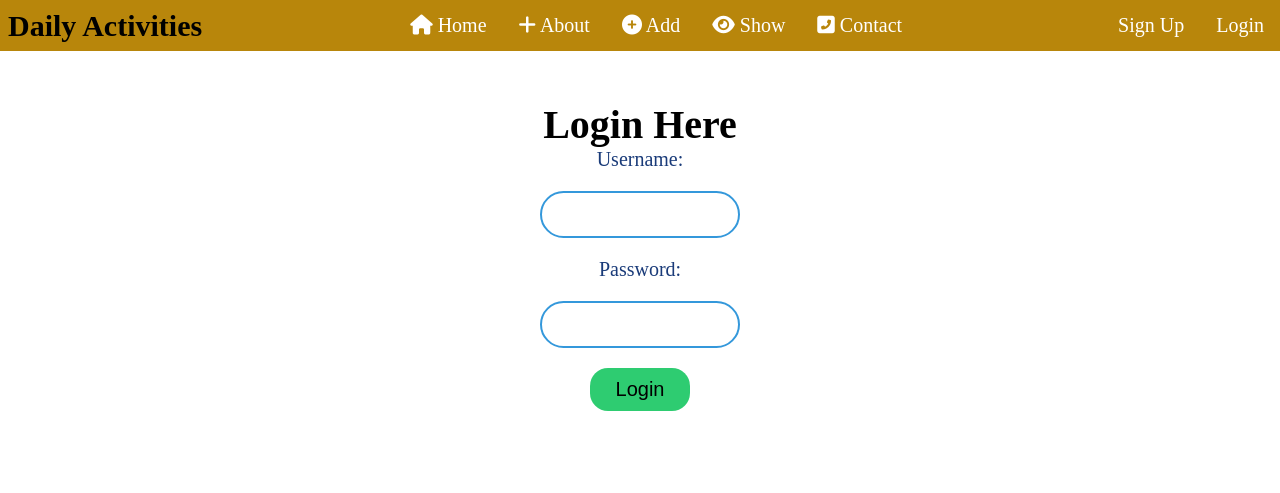
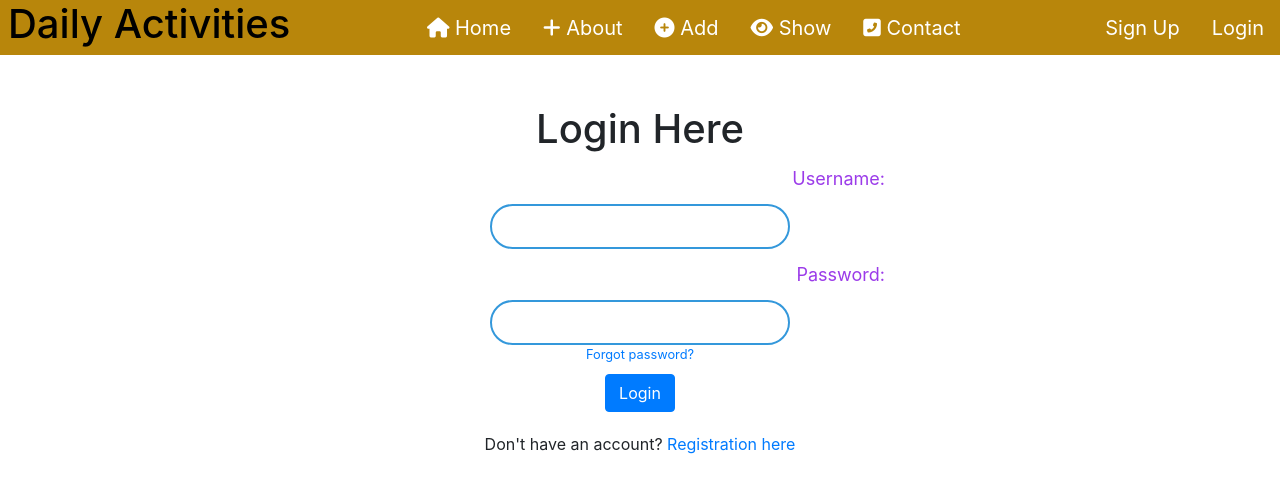
Before and after one commit to HussainShafayet/Daily-activities, a Django app: page /login/ in a window 1280 px wide. Shown: the top 493 px of the page. Run offline with Django 3.2, Linux system fonts and the light colour scheme; some libraries are stand-ins or nearby versions.

Commit message:
Added design

```diff
--- a/Daily_activities/settings.py
+++ b/Daily_activities/settings.py
@@ -37,6 +37,7 @@ INSTALLED_APPS = [
     'django.contrib.sessions',
     'django.contrib.messages',
     'django.contrib.staticfiles',
+    'crispy_forms',
     'main',
 ]
 
@@ -123,6 +124,8 @@ USE_TZ = True
 # https://docs.djangoproject.com/en/3.1/howto/static-files/
 
 STATIC_URL = '/static/'
+
 STATICFILES_DIRS = [
     os.path.join(BASE_DIR,'static')
 ]
+CRISPY_TEMPLATE_PACK='bootstrap4'
--- a/Daily_activities/urls.py
+++ b/Daily_activities/urls.py
@@ -14,7 +14,8 @@ Including another URLconf
     2. Add a URL to urlpatterns:  path('blog/', include('blog.urls'))
 """
 from django.contrib import admin
-from django.urls import path,include
+from django.urls import path, include
+from django.conf.urls.static import static
 
 urlpatterns = [
     path('',include('main.urls')),
--- a/main/forms.py
+++ b/main/forms.py
@@ -33,9 +33,37 @@ class Register(UserCreationForm):
             'first_name', 'last_name', 'username', 'email', 'password1', 'password2'
 
         ]
-        widgets = {
-            'first_name': forms.TextInput(attrs={'placeholder': 'First name', 'label': ''})
+        labels = {
+            'email':'Email*'
         }
+    def __init__(self,*args, **kwargs):
+        super(Register, self).__init__(*args, **kwargs)
+
+        self.fields['first_name'].widget.attrs.update({
+            'autofocus': True,
+            'required':True,
+            'placeholder': 'First name',
+        })
+        self.fields['last_name'].widget.attrs.update({
+            'required': True,
+            'placeholder': 'Last name'
+        })
+        self.fields['username'].widget.attrs.update({
+            'placeholder': 'username',
+            'autofocus':False
+        })
+        self.fields['email'].widget.attrs.update({
+            'required': True,
+            'placeholder': 'Email',
+
+        })
+        self.fields['password1'].widget.attrs.update({
+            'placeholder': 'Password'
+        })
+        self.fields['password2'].widget.attrs.update({
+            'placeholder': 'Confirm password'
+        })
+
 
 
 
--- a/main/views.py
+++ b/main/views.py
@@ -1,5 +1,5 @@
 from django.shortcuts import render,redirect
-from .models import Expenses,Category
+from .models import Expenses, Category, User
 from .forms import MyExpenses, Register, UserLoginForm,Add_category
 from django.contrib.auth import authenticate, login, logout as django_logout
 from django.contrib.auth.decorators import login_required
@@ -13,11 +13,22 @@ def register(request):
     if request.method == "POST":
         user_form = Register(request.POST)
         if user_form.is_valid():
+            all_email = User.objects.values_list('email',flat=True)
+            user_email = user_form.cleaned_data['email']
+            for i in all_email:
+                if i == user_email:
+                    messages.error(request,'Email Already added')
+                    return render(request,'register.html',{'user_form':user_form})
             user_form.save()
+            messages.success(request, 'Registration Successful')
             return redirect('login')
     else:
+
         user_form = Register()
-    return render(request, 'register.html', {'user_form': user_form})
+    contex = {
+            'user_form': user_form
+            }
+    return render(request, 'register.html',contex)
 
 
 def user_login(request):
@@ -38,9 +49,9 @@ def user_login(request):
                 }
                 return render(request,'login.html',contex)
     else:
-        log_form =UserLoginForm()
-    return render(request, 'login.html', {'log_form': log_form})
-
+        log_form = UserLoginForm()
+        contex = {'log_form': log_form}
+    return render(request, 'login.html', contex)
 
 def logout(request):
     django_logout(request)
@@ -122,18 +133,17 @@ def add_category(request):
     if request.method == 'POST':
         category = Add_category(request.POST)
         if category.is_valid():
-            ct = Category.objects.all()
+            all_cat = Category.objects.all()
             cat = Category()
             cat.user = request.user
             cat.category = category.cleaned_data['category']
-            for i in ct:
+            for i in all_cat:
                 if i.category == cat.category and i.user == request.user:
                     contex = {
                         'category': Add_category(),
-                        'error':'This category already added!!!!'
+                        'error':'This category already added!'
                     }
-                    return render(request,'category.html', contex)
-
+                    return render(request, 'category.html', contex)
             cat.save()
             return redirect('add')
     else:
--- a/static/js/main.js
+++ b/static/js/main.js
@@ -1,5 +1,5 @@
 $(document).ready(function() {
-    $('.data_del').on('click', function() {
+    $('.btn-danger').on('click', function() {
         return confirm('Are you sure?');
     });
     $('#icon').click(function() {
@@ -14,4 +14,5 @@ $(document).ready(function() {
             width: 'toggle'
         }, 1000);
     });
+
 });
--- a/static/style/main.css
+++ b/static/style/main.css
@@ -10,6 +12,7 @@
     display: flex;
     justify-content: space-between;
     align-items: center;
+    height: 55px;
 }
 
 nav #logo {
@@ -118,13 +124,22 @@
     align-items: center;
 }
 
- .add-data tr th,
- label {
-     color: rgb(26, 59, 121);
-     font-size: 20px;
+#add-data label {
+    color: rgb(13, 184, 206);
+    font-size: 18px;
+    display: flex;
+    align-items: center;
+    justify-content: end;
 }
 
- .add-data input[type='text'],
+#add-data table tr,
+label {
+    justify-content: center;
+    align-items: center;
+    margin: 12px;
+}
+
+#add-data input[type='text'],
 input[type='number'],
 select {
     border: 2px solid rgb(51, 153, 76);
@@ -234,26 +265,64 @@
     padding: 12px 12px;
 }
 
- .data_del {
-     color: red;
-     margin-left: 8px;
-     font-size: 17px;
+.btn-danger {
+    margin-left: px;
+}
+
+.btn-primary {
+    width: 70px;
+}
+
+.data_edit:hover {
     text-decoration: none;
 }
 
- .data_edit {
-     color: #2ecc71;
-     margin-left: 8px;
-     font-size: 17px;
-     text-decoration: none;
+
+/* Edit form */
+
+#edit-form {
+    width: 500px;
+    height: 500px;
+    margin: 50px auto;
+    display: flex;
+    justify-content: center;
+    align-items: center;
+    background-color: darkseagreen;
 }
 
- .container {
-     width: 100px;
-     margin: 0 auto;
+#data-form tr th,
+label {
+    display: flex;
+    justify-content: end;
+    align-items: center;
+    margin-right: 5px;
+}
+
+#data-form tr,
+label {
+    color: rgb(155, 59, 233);
+    font-size: 18px;
+    display: flex;
+    align-items: center;
+    justify-content: end;
+}
+
+#data-form select,
+input[type='text'],
+input[type='number'] {
+    border: 2px solid rgb(51, 153, 76);
+    border-radius: 4px;
+    width: 200px;
+    height: 40px;
+    padding: 6px 10px;
+}
+
+#edit-btn {
     text-align: center;
-     font-size: 20px;
+    margin-top: 10px;
 }
+
+
 /* login page design */
 
 .div_login {
@@ -261,54 +330,66 @@
     margin: 0 auto;
     margin-top: 50px;
     text-align: center;
-     font-size: 20px;
 }
 
- .login input[type="text"],
- .login input[type="password"] {
+.div_login input[type="text"],
+.div_login input[type="password"] {
     border: 0;
     background: none;
     display: block;
-     margin: 20px auto;
+    margin: 0px auto;
     text-align: center;
     border: 2px solid#3498db;
-     padding: 14px 10px;
-     width: 200px;
+    padding: 12px 16px;
+    width: 300px;
     outline: none;
     color: black;
     border-radius: 24px;
     transition: .25s;
+    height: 45px;
 }
 
- .login input[type="text"]:focus,
- .login input[type="password"]:focus {
-     width: 280px;
+.div_login input[type="text"]:focus,
+.div_login input[type="password"]:focus {
+    width: 380px;
     border-color: #2ecc71;
     font-size: 18px;
 }
 
- .login input[type="submit"] {
-     border-radius: 18px;
-     background: #2ecc71;
-     border: none;
-     padding: 10px;
-     width: 100px;
-     font-size: 20px;
-     cursor: pointer;
+#log-btn {
+    margin-top: 10px;
 }
 
- .login input[type="submit"]:hover {
-     color: white;
-     transition: 0.7s;
+#forgot-pass a {
+    text-decoration: none;
+    display: flex;
+    justify-content: space-around;
 }
+
+
 /* register page*/
 
- .div_register {
-     border: 1px solid rebeccapurple;
-     width: 800px;
-     margin: 0 auto;
+#reg-header {
+    color: #2ecc71;
     text-align: center;
 }
+
+#reg-subm {
+    width: 200px;
+    margin: 0px auto;
+    display: flex;
+    justify-content: center;
+}
+
+#reg-log {
+    margin-top: 20px;
+}
+
+#reg-log a {
+    text-decoration: none;
+}
+
+
 /* Extra small devices (phones, 600px and down) */
 
 @media only screen and (max-width: 600px) {
--- a/templates/base.html
+++ b/templates/base.html
@@ -7,6 +7,8 @@
     <meta name="viewport" content="width=device-width, initial-scale=1.0">
 
     <title>{% block title %}{% endblock %}</title>
+
+    <link rel="stylesheet" href="https://stackpath.bootstrapcdn.com/bootstrap/4.5.2/css/bootstrap.min.css" integrity="sha384-JcKb8q3iqJ61gNV9KGb8thSsNjpSL0n8PARn9HuZOnIxN0hoP+VmmDGMN5t9UJ0Z" crossorigin="anonymous">
     <link rel="icon" type="image/png" href="{% static 'images/favicon.png' %}">
     <link rel="stylesheet" href="{% static 'style/main.css' %}" type="text/css"> {% block style %}{% endblock %}
 </head>
--- a/templates/login.html
+++ b/templates/login.html
@@ -1,13 +1,17 @@
-{% extends 'base.html' %}{% block title %}LogIn{% endblock %}{% block content %}
+{% extends 'base.html' %}{% load crispy_forms_tags %}{% block title %}LogIn{% endblock %}{% block content %}
 
 <div class="div_login">
     <h1>Login Here</h1>
-    <form action="" method="POST" class="login">
-        {% csrf_token %} {{log_form}} {% if error %}
+    <form action="" method="POST">
+        {% csrf_token %} {{log_form}}{% if error %}
         <p class="text-danger">{{error}}</p>
         {% endif %}
-        <input type="submit" value="Login">
+        <small id="forgot-pass">
+            <a href="">Forgot password? </a>
+        </small>
+        <input id="log-btn" type="submit" class="btn btn-primary" value="Login">
 
     </form>
+    <p id="reg-log">Don't have an account? <a href="{% url 'register' %}">Registration here</a></p>
 </div>
 {% endblock %}
```
Also changed, not shown: other parts of static/style/main.css (+52 -23 lines), templates/category.html (+9 -4 lines), templates/data.html (+5 -4 lines), templates/edit.html (+8 -5 lines), templates/form.html (+7 -8 lines), templates/register.html (+24 -7 lines). Lines whose indentation alone changed are shown as unchanged.
